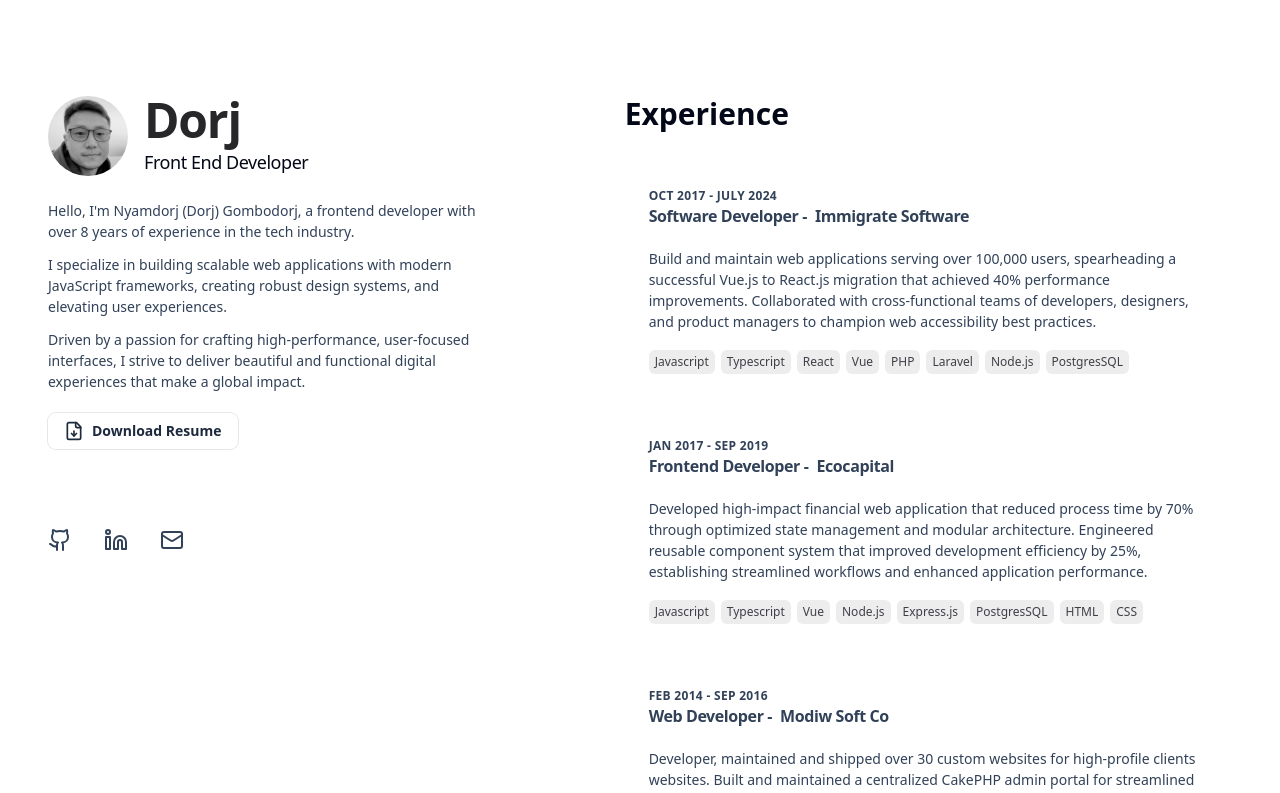
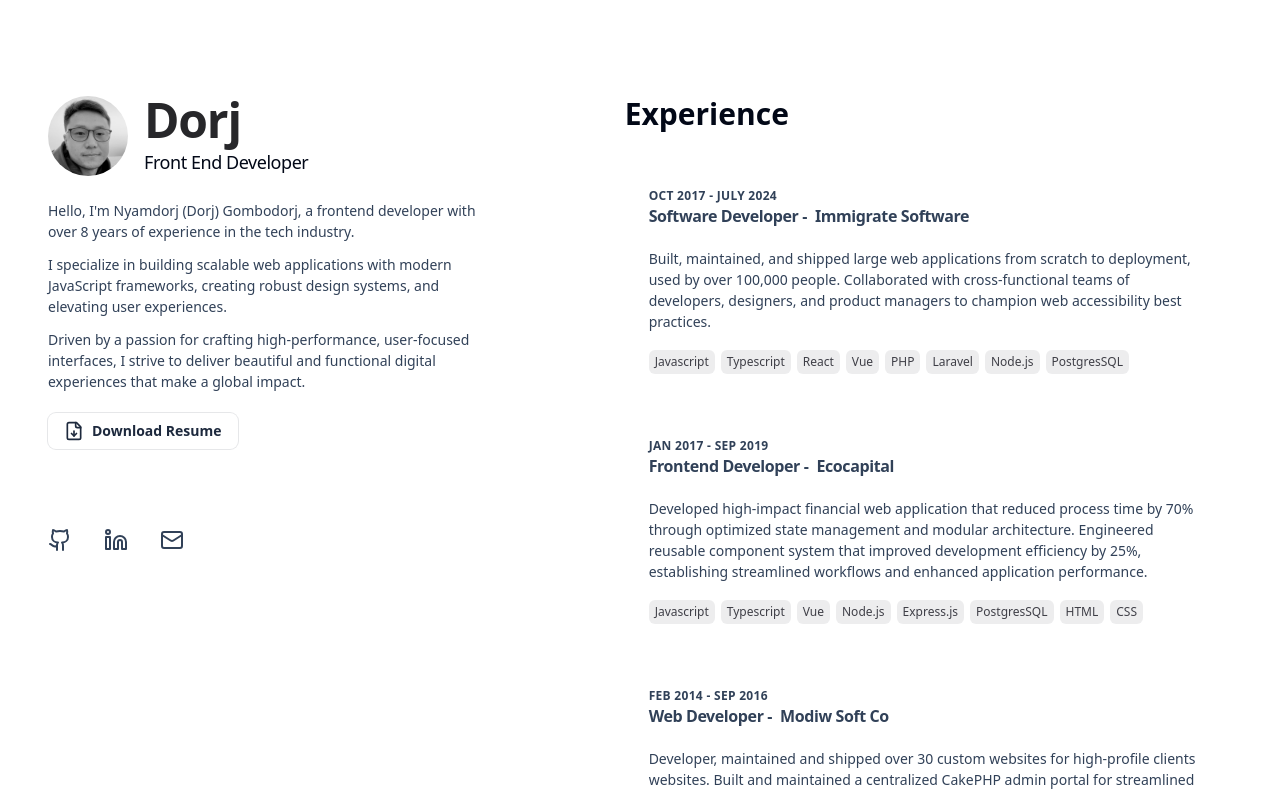
Before and after one commit to dorjoo712/portfolio, a Next.js app: page / in a window 1280 px wide. Shown: the top 793 px of the page. Built offline with nearby package versions, Linux system fonts and the light colour scheme.

Commit message:
update work experience

```diff
--- a/app/page.tsx
+++ b/app/page.tsx
@@ -9,7 +9,7 @@ export default function Home() {
       company: 'Immigrate Software',
       position: 'Software Developer',
       period: 'Oct 2017 - July 2024',
-      info: 'Build and maintain web applications serving over 100,000 users, spearheading a successful Vue.js to React.js migration that achieved 40% performance improvements. Collaborated with cross-functional teams of developers, designers, and product managers to champion web accessibility best practices.',
+      info: 'Built, maintained, and shipped large web applications from scratch to deployment, used by over 100,000 people. Collaborated with cross-functional teams of developers, designers, and product managers to champion web accessibility best practices.',
       technologies: [
         'Javascript',
         'Typescript',
```
